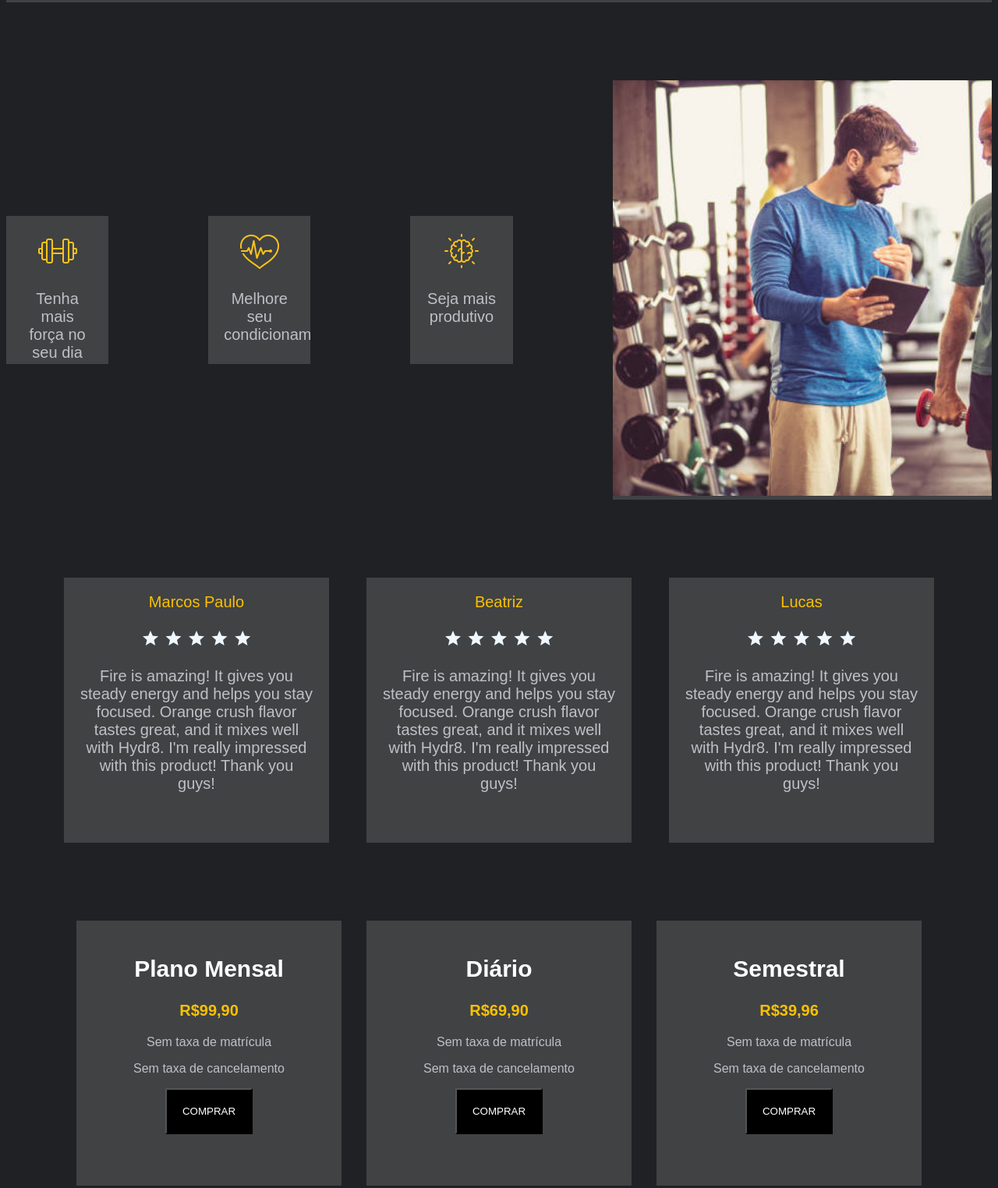
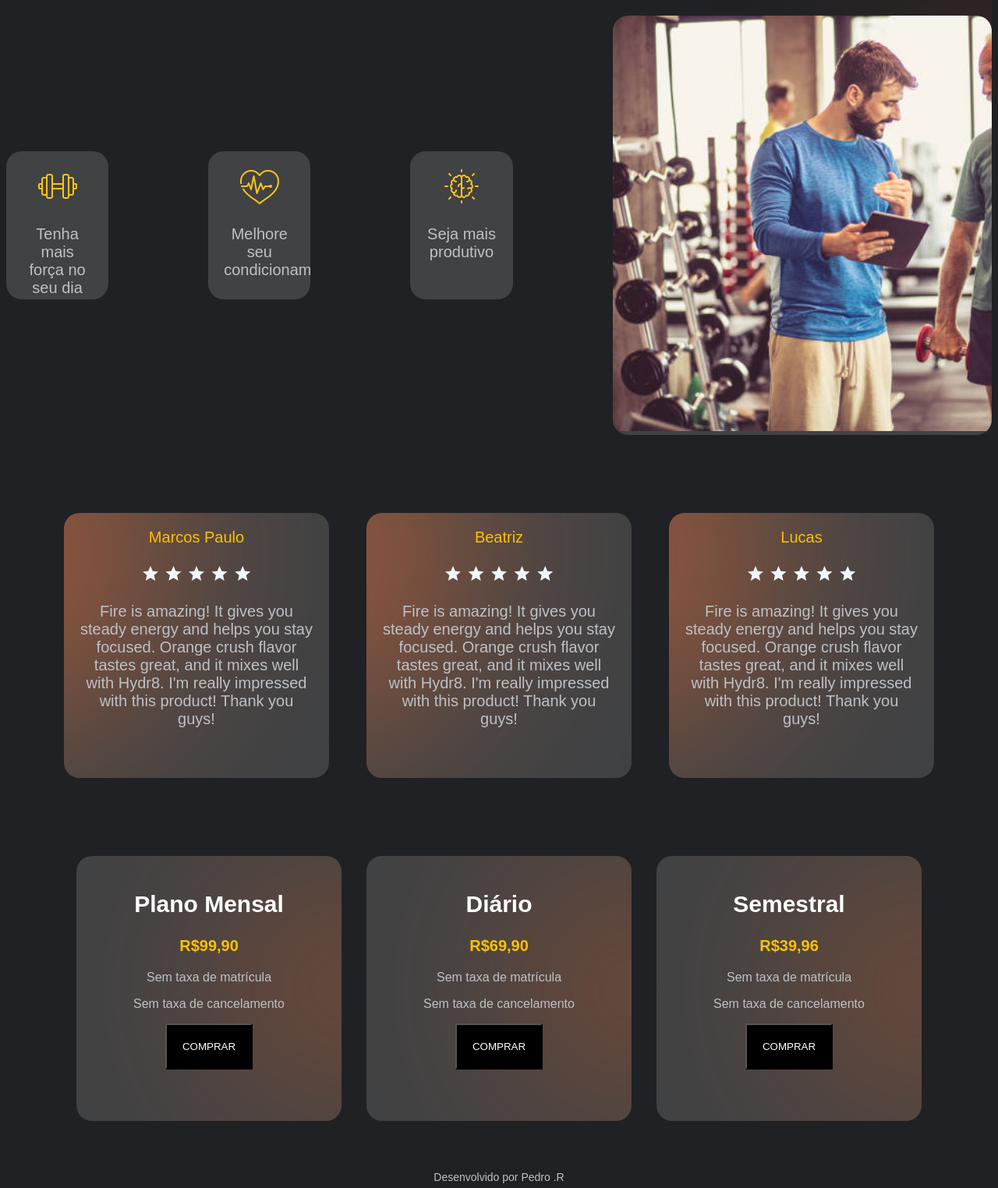
Before and after one commit to Pedrorenatopr/landing-page-personal, a plain HTML site: page index.html in a window 1280 px wide. Shown: the part 743-2267 px from the top of the page at 78% size. Drawn offline with Linux system fonts and the light colour scheme.

Commit message:
nova versão

```diff
--- a/style.css
+++ b/style.css
@@ -11,12 +11,16 @@ body {
     display: flex;
     justify-content: space-around;
     padding-top: 200px;
+    background-image: url(/Ellipse-left.svg);
+    background-repeat: no-repeat;
 }
 
 .cartao {
     background-color: #404244;;
     width: 800px;
     font-size: 20px;
+    border-radius: 20px;
+    overflow: hidden;
 }
 
 .texto {
@@ -39,6 +43,9 @@ body {
     justify-content: center;
     gap: 8em;
     align-items: center;
+    background-image: url(/Ellipse-right.svg);
+    background-position: right;
+    background-repeat: no-repeat;
 
 }
 
@@ -49,6 +56,7 @@ body {
     font-size: 20px;
     width: 150px;
     height: 150px;
+    border-radius: 20px;
     overflow: hidden;
     align-items: center;
 
@@ -58,6 +66,7 @@ body {
     background-color: #404244;;
     width: 800px;
     font-size: 20px;
+    border-radius: 20px;
     overflow: hidden;
 }
 
@@ -76,8 +85,11 @@ body {
     font-size: 20px;
     width: 300px;
     height: 300px;
+    border-radius: 20px;
     overflow: hidden;
     align-items: center;
+    background-image: url(/Ellipse-left.svg);
+    background-repeat: no-repeat;
 
 }
 
@@ -100,8 +112,12 @@ body {
     font-size: 20px;
     width: 300px;
     height: 300px;
+    border-radius: 20px;
     overflow: hidden;
     align-items: center;
+    background-image: url(/Ellipse-right.svg);
+    background-position: right;
+    background-repeat: no-repeat;
 
 }
 
```
